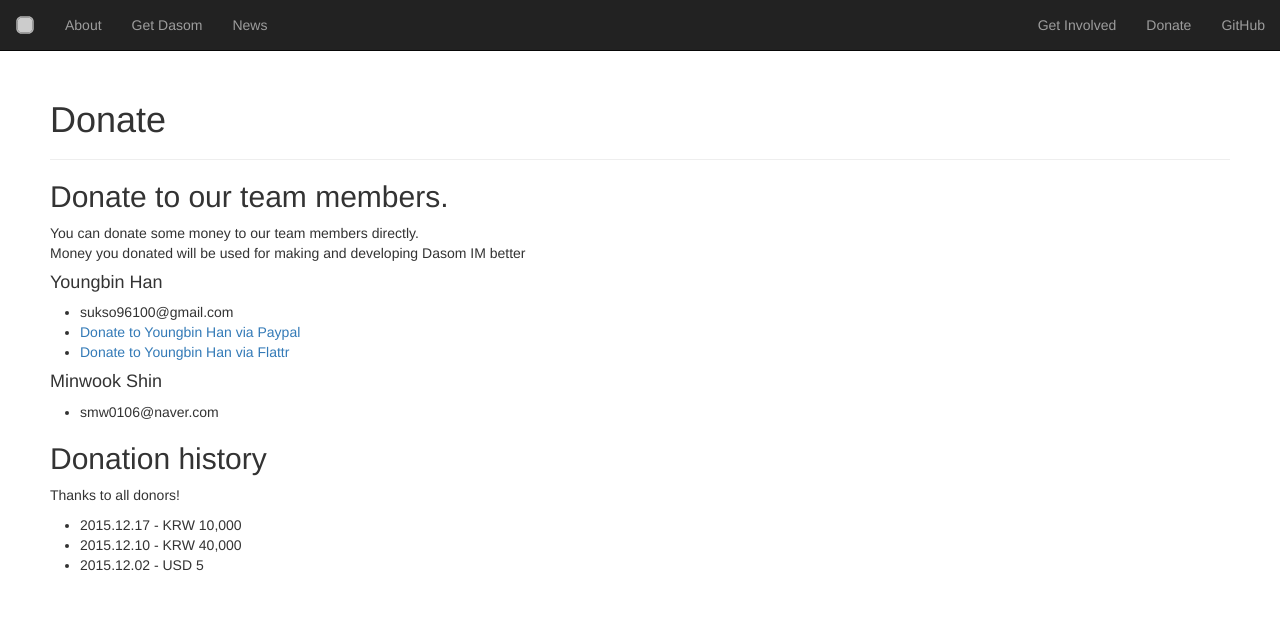
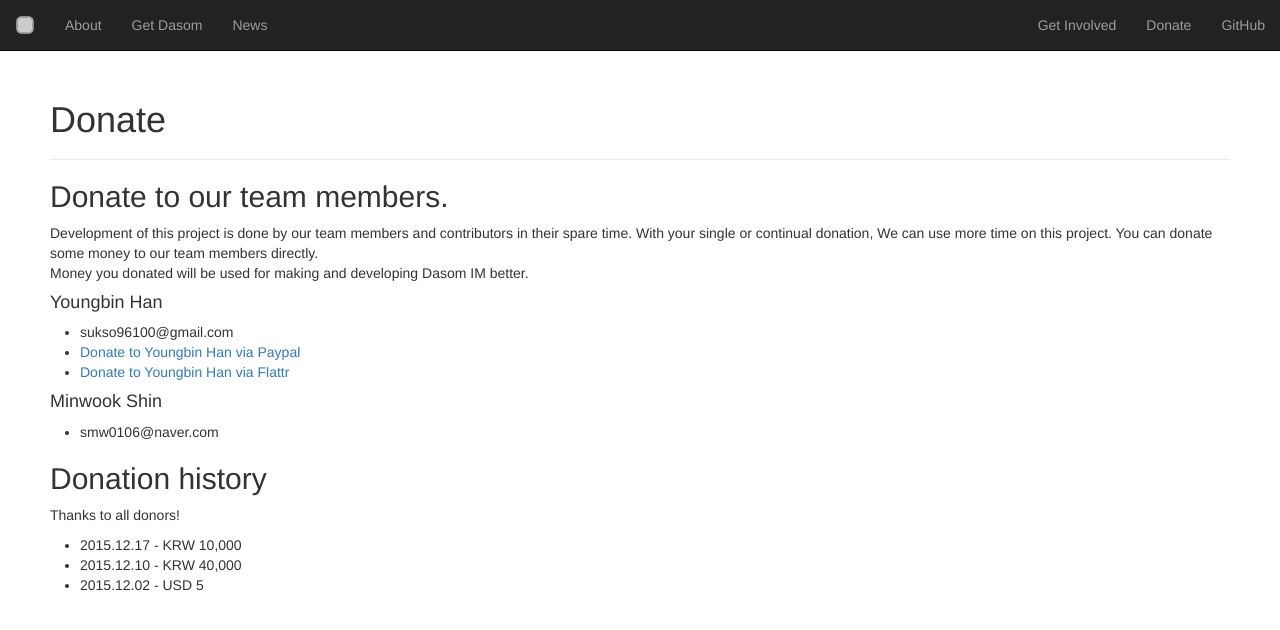
Before and after one commit to dasom-im/dasom-im.github.io, a Jekyll site: the page built from donate.md, in a window 1280 px wide. Shown: the top 630 px of the page. Built offline with Jekyll 4.4.1, drawn with Linux system fonts in a browser that asks for light colours.

Commit message:
Update donate.md

```diff
--- a/donate.md
+++ b/donate.md
@@ -5,8 +5,11 @@
 ---
 
 ## Donate to our team members.
+Development of this project is done by our team members and contributors in their spare time.
+With your single or continual donation, We can use more time on this project.
 You can donate some money to our team members directly.
-Money you donated will be used for making and developing Dasom IM better
+Money you donated will be used for making and developing Dasom IM better.
+
 
 #### Youngbin Han
  - sukso96100@gmail.com
```
